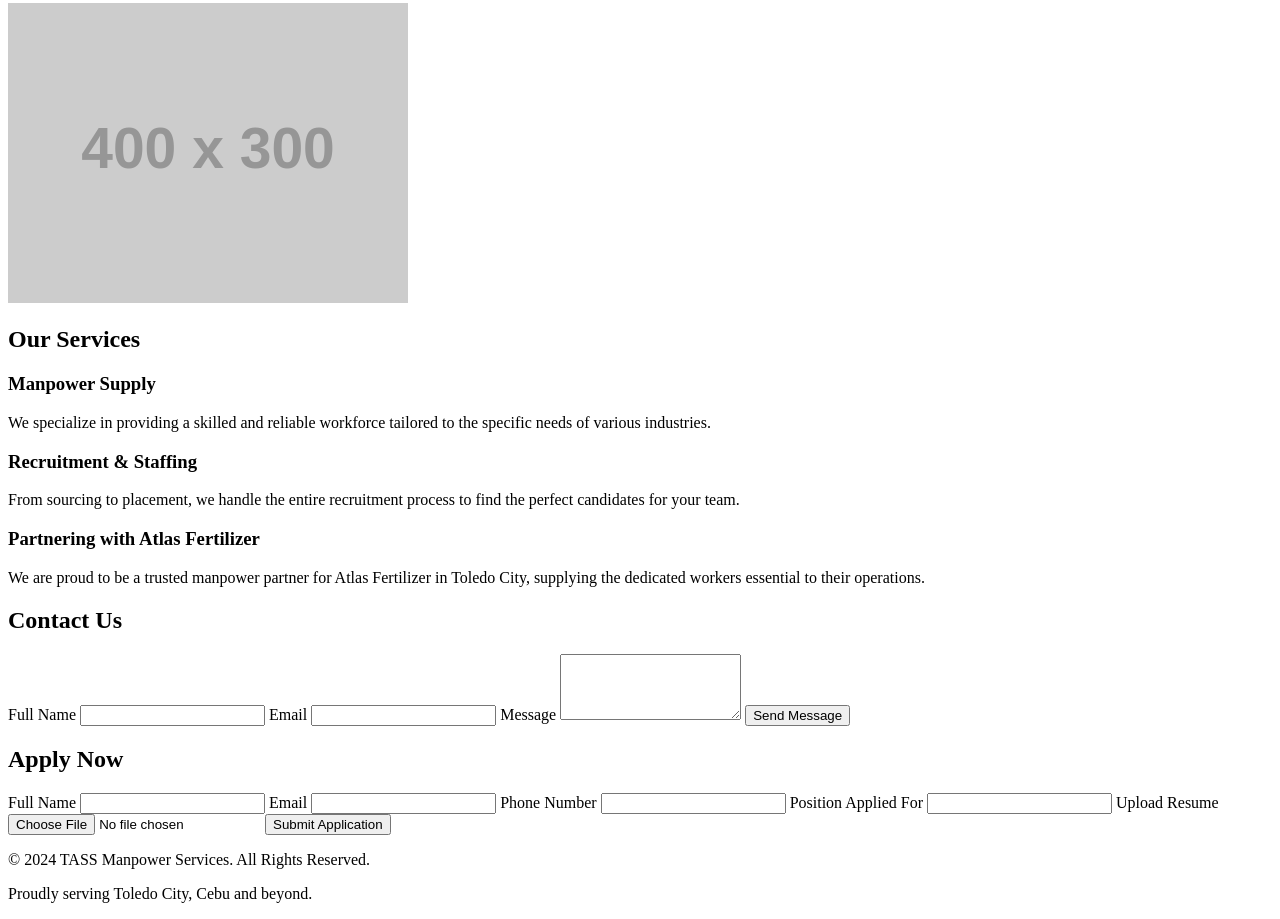
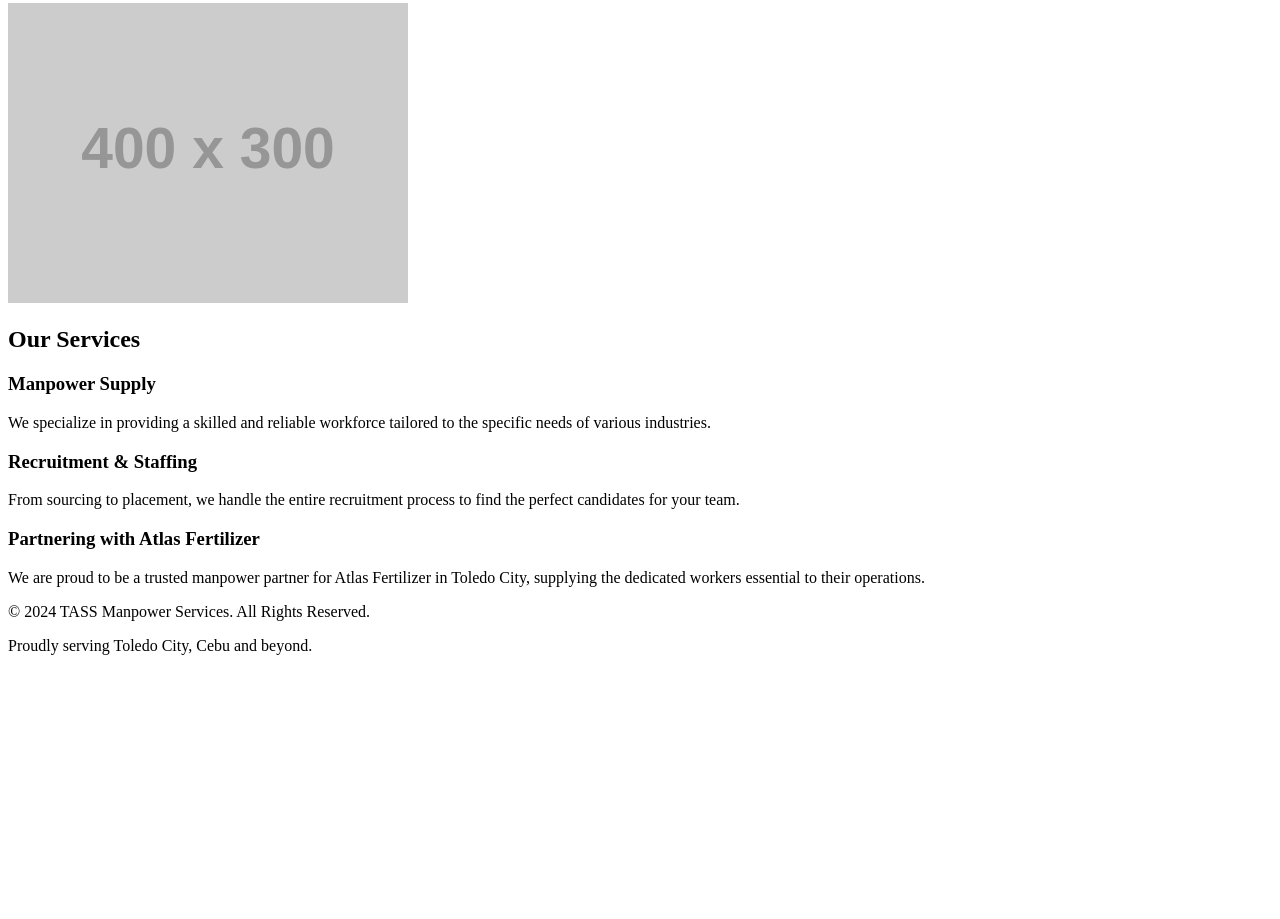
Before and after one commit to BMad927/TAMS, a website with bundled scripts: page index.html in a window 1280 px wide. Shown: the part 418-1337 px from the top of the page. After the commit the page ends 1089 px from the top, so only its background shows below. Built offline with nearby package versions, Linux system fonts and the light colour scheme; placeholder pictures from the web are drawn by us; a script that the page names is missing.

Commit message:
removed contacts and apply section in index.html

```diff
--- a/index.html
+++ b/index.html
@@ -64,45 +64,7 @@
       </div>
     </section>
 
-    <!-- Contact Form Section -->
-    <section id="contact">
-      <h2>Contact Us</h2>
-      <form id="contact-form">
-        <label for="contact-name">Full Name</label>
-        <input type="text" id="contact-name" name="name" required>
 
-        <label for="contact-email">Email</label>
-        <input type="email" id="contact-email" name="email" required>
-
-        <label for="contact-message">Message</label>
-        <textarea id="contact-message" name="message" rows="4"></textarea>
-
-        <button type="submit" class="btn">Send Message</button>
-      </form>
-    </section>
-
-    <!-- Apply Form Section -->
-    <section id="apply">
-      <h2>Apply Now</h2>
-      <form id="apply-form" enctype="multipart/form-data">
-        <label for="apply-name">Full Name</label>
-        <input type="text" id="apply-name" name="fullname" required>
-
-        <label for="apply-email">Email</label>
-        <input type="email" id="apply-email" name="email" required>
-
-        <label for="apply-phone">Phone Number</label>
-        <input type="tel" id="apply-phone" name="phone">
-
-        <label for="apply-position">Position Applied For</label>
-        <input type="text" id="apply-position" name="position" required>
-
-        <label for="apply-resume">Upload Resume</label>
-        <input type="file" id="apply-resume" name="resume">
-
-        <button type="submit" class="btn">Submit Application</button>
-      </form>
-    </section>
   </main>
 
   <footer>
```
